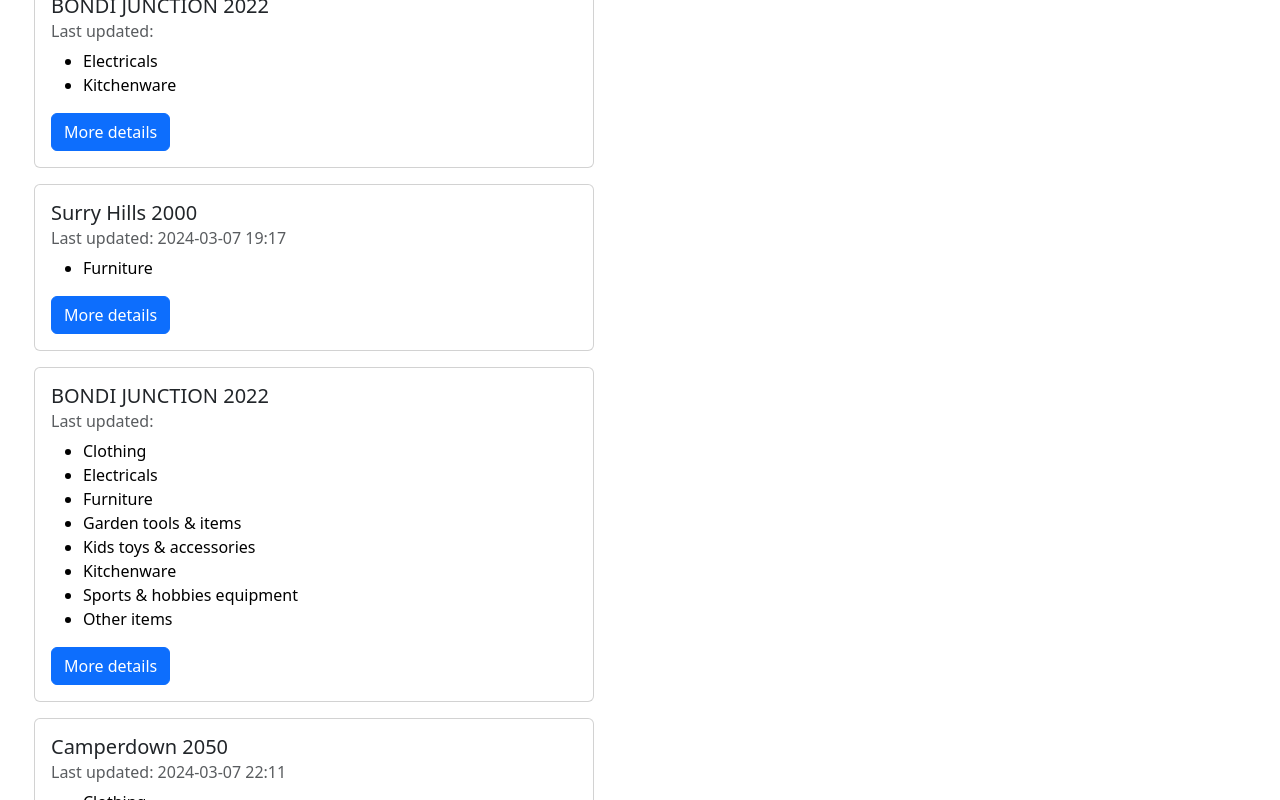
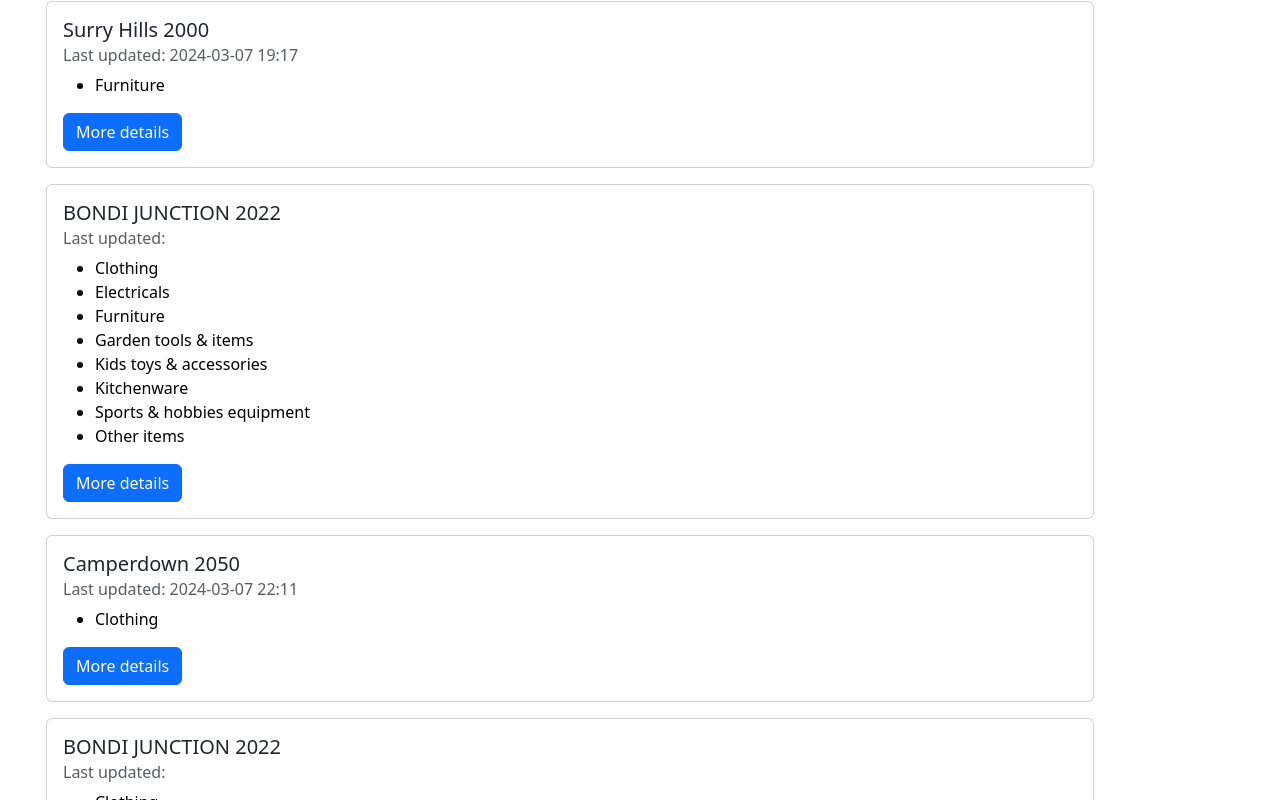
Before and after one commit to fammd19/on-the-street, a React (Create React App) app: page /listings in a window 1280 px wide. Shown: the part 2000-2800 px from the top of the page. Built offline with nearby package versions, Linux system fonts and the light colour scheme; no server answers; data requests are answered from the project's data file.

Commit message:
Adds google maps and geocode draft

```diff
--- a/package.json
+++ b/package.json
@@ -6,10 +6,12 @@
     "@testing-library/jest-dom": "^5.17.0",
     "@testing-library/react": "^13.4.0",
     "@testing-library/user-event": "^13.5.0",
+    "@vis.gl/react-google-maps": "^0.8.0",
     "bootstrap": "^5.3.3",
     "react": "^18.2.0",
     "react-bootstrap": "^2.10.1",
     "react-dom": "^18.2.0",
+    "react-geocode": "^1.0.0-alpha.1",
     "react-router-dom": "^6.22.1",
     "react-scripts": "5.0.1",
     "web-vitals": "^2.1.4"
--- a/src/components/AddForm.js
+++ b/src/components/AddForm.js
@@ -1,7 +1,6 @@
 import { useState } from "react";
 import { Button, Form, Col, Row, InputGroup } from 'react-bootstrap';
 import { useNavigate  } from "react-router-dom"
-
 
 function AddForm ( { formData,setFormData }) {
 
--- /dev/null
+++ b/src/components/ListingMap.js
@@ -0,0 +1,52 @@
+import { mapsApiKey, mapId } from "../Keys"
+import { useEffect, useState } from "react";
+import {
+  APIProvider,
+  Map,
+  AdvancedMarker,
+  Pin,
+  InfoWindow,
+} from "@vis.gl/react-google-maps";
+import {
+    setKey,
+    fromAddress,
+  } from "react-geocode";
+
+
+export default function ListingMap ({address}) {
+
+    const [position, setPosition] = useState({ lat: 0, lng: 0 });
+    const [open, setOpen] = useState(false);
+
+    setKey("");
+
+    useEffect (()=> {
+        fromAddress(address)
+        .then(({ results }) => {
+          const {lat, lng} = results[0].geometry.location;
+          setPosition({lat,lng})
+        })
+        .catch(error => console.log(error))
+    },[address])
+
+  return (
+    <APIProvider apiKey="">
+      <div style={{ height: "25rem", width: "25rem" }}>
+        <Map zoom={15} center={position} mapId={""}>
+          <AdvancedMarker position={position} onClick={() => setOpen(true)}>
+            <Pin
+              background={"grey"}
+              borderColor={"black"}
+              glyphColor={"orange"}
+            />
+          </AdvancedMarker>
+          {open && (
+            <InfoWindow position={position} onCloseClick={() => setOpen(false)}>
+              <p>{address}</p>
+            </InfoWindow>
+          )}
+        </Map>
+      </div>
+    </APIProvider>
+  );
+}
--- a/src/components/pages/ListingPage.js
+++ b/src/components/pages/ListingPage.js
@@ -1,12 +1,14 @@
 import { useEffect, useState } from "react"
 import { useParams } from "react-router-dom"
 import { useNavigate, Link } from 'react-router-dom';
-import { Button, Alert } from 'react-bootstrap';
+import { Button, Alert, Col, Row } from 'react-bootstrap';
 import UpdateForm from "../UpdateForm"
+import ListingMap from "../ListingMap"
 
-export default function ListingPage ( { formData,setFormData } ) {
+export default function ListingPage ( { formData, setFormData } ) {
     const {id} = useParams();
     const [listing, setListing] = useState (null)
+    let address = `${formData.address}, ${formData.suburb}, ${formData.postcode}`
 
     const navigate = useNavigate();
 
@@ -15,7 +17,6 @@ export default function ListingPage ( { formData,setFormData } ) {
         .then(res => res.json())
         .then(json => setListing(json))
     }, [id])
-
 
     function displayListingUpdateForm () {
         const formDiv = document.getElementById("listing-upate-form");
@@ -54,7 +55,8 @@ export default function ListingPage ( { formData,setFormData } ) {
             {
                 listing
                 ?
-                <main className="mx-5">
+                <Row className="mx-5">
+                    <Col sm={10} md={8} lg={6}>
                     <h1>Listing details</h1>
                     <div className="listing" value={listing.id}>
                         {/* Check if need value={listingID} expect not */}
@@ -94,7 +96,12 @@ export default function ListingPage ( { formData,setFormData } ) {
                             />
                         </div>
                     </div>
-            </main>
+
+                    </Col>
+                    <Col sm={10} md={8} lg={6}>
+                        <ListingMap address={address} />
+                    </Col>
+                </Row>
                 :
                 null
             }
--- a/src/components/pages/Listings.js
+++ b/src/components/pages/Listings.js
@@ -1,18 +1,18 @@
 import { Outlet } from "react-router-dom"
-import { Col, Row } from 'react-bootstrap';
-import FindMap from "../FindMap";
+import { Col, Container, Row } from 'react-bootstrap';
+// import FindMap from "../FindMap";
 
 export default function Listings () {
     return (
         <>
-            <Row  className="my-3">
-                <Col sm={10} md={8} lg={6}>
+            <Container  className="my-3 mx-0">
+                {/* <Col sm={10} md={8} lg={6}> */}
                     <Outlet/>
-                </Col>
-                <Col>
+                {/* </Col> */}
+                {/* <Col>
                     <FindMap />
-                </Col>
-            </Row>
+                </Col> */}
+            </Container>
         </>
     )
 }
--- a/src/components/pages/Share.js
+++ b/src/components/pages/Share.js
@@ -13,7 +13,7 @@ function Share ( { formData,setFormData, } ) {
             suburb:"",
             postcode:"",
             dateUpdated: "",
-            timeUpdated: "",
+            timeUpdated: ""
         })
     },[])
 
--- a/src/db.json
+++ b/src/db.json
@@ -27,20 +27,6 @@
       "dateUpdated": "",
       "timeUpdated": "",
       "id": 7
-    },
-    {
-      "date": "2024-03-15",
-      "time": "07:32",
-      "address": "139c Railton Road",
-      "suburb": "London",
-      "postcode": "SE240LT",
-      "kitchenware": "Mugs",
-      "furniture": "",
-      "electricals": "",
-      "otherItems": "",
-      "dateUpdated": "",
-      "timeUpdated": "",
-      "id": 8
     },
     {
       "date": "2024-03-15",
@@ -190,6 +176,218 @@
       "timeUpdated": "22:11",
       "clothing": "nnn ",
       "id": 18
+    },
+    {
+      "date": "2024-03-06",
+      "time": "12:03",
+      "address": "115 DENISON STREET",
+      "suburb": "BONDI JUNCTION",
+      "postcode": "2022",
+      "dateUpdated": "",
+      "timeUpdated": "",
+      "clothing": "T-shirt",
+      "id": 19
+    },
+    {
+      "date": "2024-03-08",
+      "time": "12:05",
+      "address": "115 DENISON STREET",
+      "suburb": "BONDI JUNCTION",
+      "postcode": "2022",
+      "dateUpdated": "",
+      "timeUpdated": "",
+      "electricals": "Lamp",
+      "id": 20
+    },
+    {
+      "date": "2024-03-08",
+      "time": "12:06",
+      "address": "139c Railton Road",
+      "suburb": "London",
+      "postcode": "SE240LT",
+      "dateUpdated": "",
+      "timeUpdated": "",
+      "electricals": "",
+      "garden": "Plant pot",
+      "id": 21
+    },
+    {
+      "date": "2024-03-15",
+      "time": "12:07",
+      "address": "Unit 9, 16 Military Road",
+      "suburb": "Sydney",
+      "postcode": "2026",
+      "dateUpdated": "",
+      "timeUpdated": "",
+      "sports": "Golf clubs",
+      "id": 22
+    },
+    {
+      "date": "2024-02-29",
+      "time": "12:06",
+      "address": "115 DENISON STREET",
+      "suburb": "BONDI JUNCTION",
+      "postcode": "2022",
+      "dateUpdated": "",
+      "timeUpdated": "",
+      "kitchenware": "Mugs",
+      "furniture": "Chairs",
+      "id": 23
+    },
+    {
+      "date": "2024-03-08",
+      "time": "12:08",
+      "address": "115 DENISON STREET",
+      "suburb": "BONDI JUNCTION",
+      "postcode": "2022",
+      "dateUpdated": "",
+      "timeUpdated": "",
+      "furniture": "",
+      "clothing": "T-shirt",
+      "id": 24
+    },
+    {
+      "date": "2024-03-07",
+      "time": "15:08",
+      "address": "115 DENISON STREET",
+      "suburb": "BONDI JUNCTION",
+      "postcode": "2022",
+      "dateUpdated": "",
+      "timeUpdated": "",
+      "clothing": "Jumper",
+      "id": 25
+    },
+    {
+      "date": "2024-03-09",
+      "time": "00:10",
+      "address": "2 Rossie Steadings",
+      "suburb": "Perth",
+      "postcode": "PH20GA",
+      "dateUpdated": "",
+      "timeUpdated": "",
+      "clothing": "Jumper",
+      "id": 26
+    },
+    {
+      "date": "2024-03-28",
+      "time": "12:12",
+      "address": "Unit 9, 16 Military Road",
+      "suburb": "Sydney",
+      "postcode": "2026",
+      "dateUpdated": "",
+      "timeUpdated": "",
+      "clothing": "Jumper, shorts",
+      "id": 27
+    },
+    {
+      "date": "2024-03-16",
+      "time": "12:16",
+      "address": "139c Railton Road",
+      "suburb": "London",
+      "postcode": "SE240LT",
+      "dateUpdated": "",
+      "timeUpdated": "",
+      "furniture": "Sofa",
+      "id": 28
+    },
+    {
+      "date": "2024-03-22",
+      "time": "12:17",
+      "address": "Unit 9, 16 Military Road",
+      "suburb": "North Bondi",
+      "postcode": "2026",
+      "dateUpdated": "",
+      "timeUpdated": "",
+      "kitchenware": "Mugs, Glasses, Pans",
+      "id": 29
+    },
+    {
+      "date": "2024-03-01",
+      "time": "12:18",
+      "address": "139c Railton Road",
+      "suburb": "London",
+      "postcode": "SE240LT",
+      "dateUpdated": "",
+      "timeUpdated": "",
+      "garden": "Spade, seeds",
+      "id": 30
+    },
+    {
+      "date": "2024-03-09",
+      "time": "12:24",
+      "address": "Unit 9, 16 Military Road",
+      "suburb": "North Bondi",
+      "postcode": "2026",
+      "dateUpdated": "",
+      "timeUpdated": "",
+      "garden": "Oisisi",
+      "id": 31
+    },
+    {
+      "date": "2024-03-08",
+      "time": "12:25",
+      "address": "Unit 9, 16 Military Road",
+      "suburb": "North Bondi",
+      "postcode": "2026",
+      "dateUpdated": "",
+      "timeUpdated": "",
+      "furniture": "[f1], [f2],[f3],[f4]",
+      "id": 32
+    },
+    {
+      "date": "2024-03-01",
+      "time": "12:35",
+      "address": "115 DENISON STREET",
+      "suburb": "BONDI JUNCTION",
+      "postcode": "2022",
+      "dateUpdated": "",
+      "timeUpdated": "",
+      "garden": "Seedlings, pots",
+      "id": 33
+    },
+    {
+      "date": "2024-03-15",
+      "time": "12:38",
+      "address": "139c Railton Road",
+      "suburb": "London",
+      "postcode": "SE240LT",
+      "dateUpdated": "",
+      "timeUpdated": "",
+      "sports": "nnn",
+      "id": 34
+    },
+    {
+      "date": "2024-03-16",
+      "time": "12:44",
+      "address": "115 DENISON STREET",
+      "suburb": "BONDI JUNCTION",
+      "postcode": "2022",
+      "dateUpdated": "",
+      "timeUpdated": "",
+      "furniture": "Sofa",
+      "id": 35
+    },
+    {
+      "date": "2024-03-09",
+      "time": "12:46",
+      "address": "115 DENISON STREET",
+      "suburb": "BONDI JUNCTION",
+      "postcode": "2022",
+      "dateUpdated": "",
+      "timeUpdated": "",
+      "kitchenware": "jjojjnjkj",
+      "id": 36
+    },
+    {
+      "date": "2024-03-29",
+      "time": "12:59",
+      "address": "4 Australia Street",
+      "suburb": "Camperdown",
+      "postcode": "2050",
+      "dateUpdated": "2024-03-06",
+      "timeUpdated": "12:59",
+      "kitchenware": "DDDkpfrpjfvrjipij e",
+      "id": 37
     }
   ]
 }
```
Also changed, not shown: 2 other files (tests, documents, lock files or other folders).
